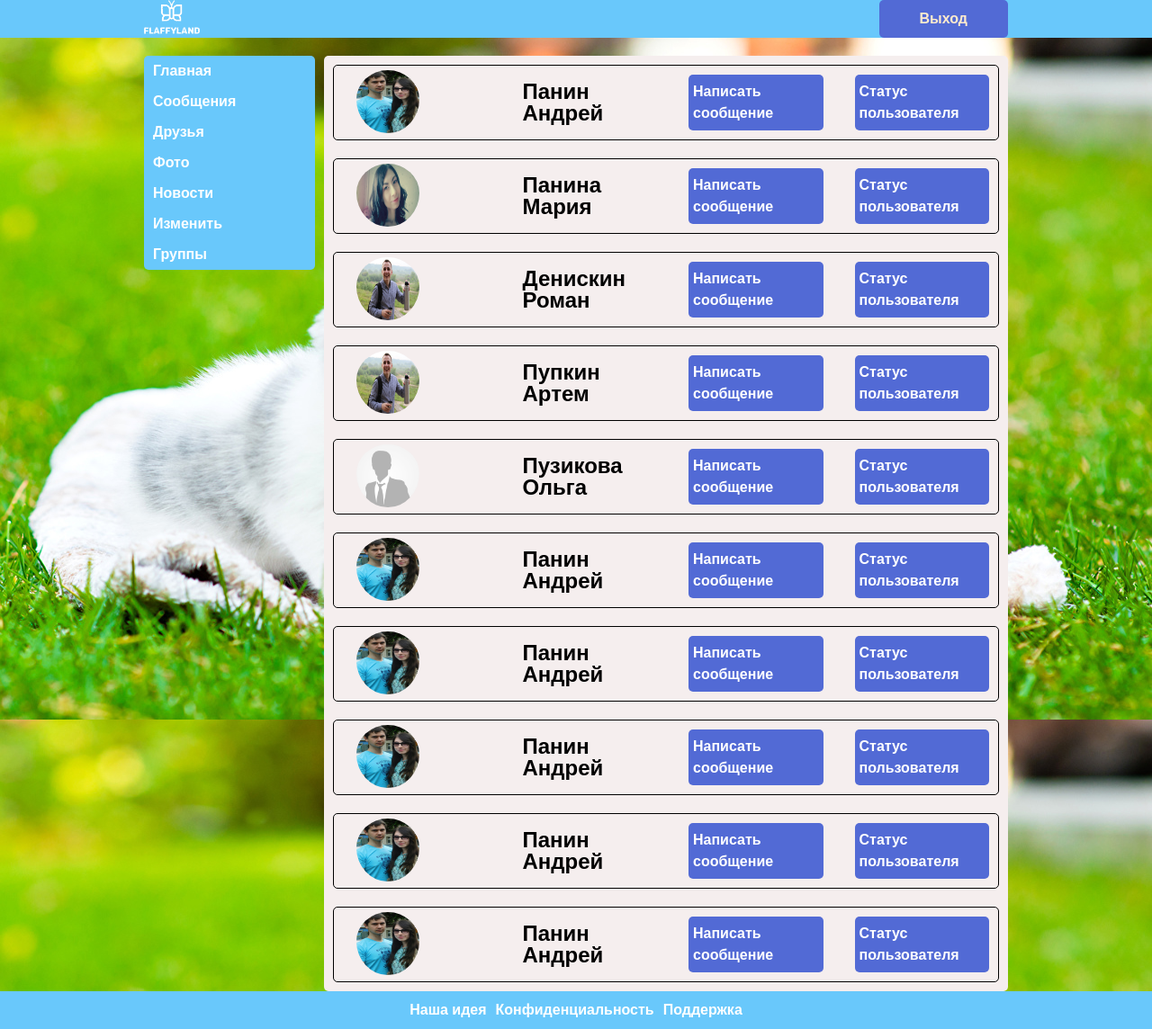
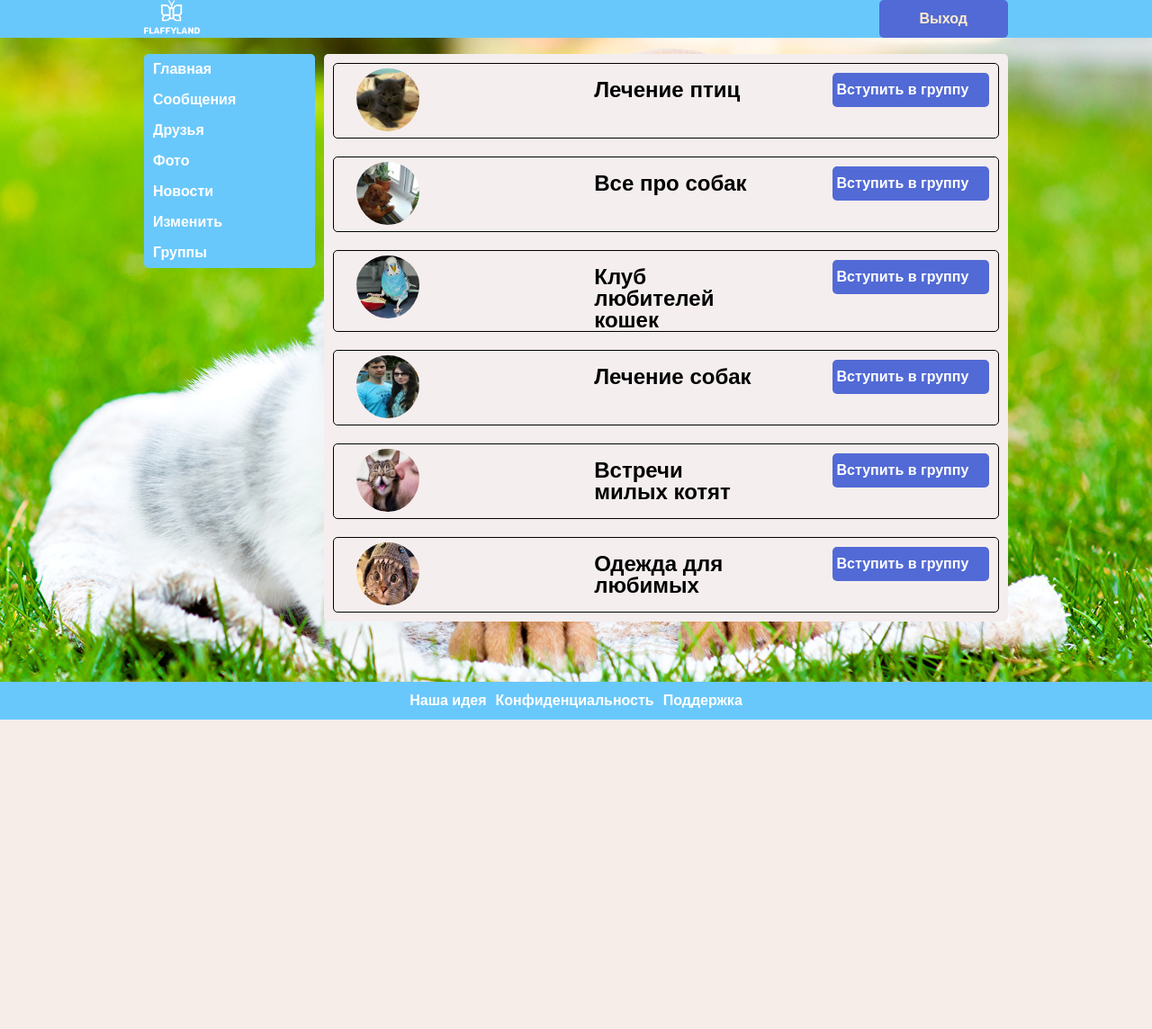
Before and after one commit to Bugaga159/animal-site, a PHP site: page /group_profile.html in a window 1280 px wide. Shown: the whole page at 90% size. After the commit the page ends 800 px from the top, so only its background shows below. Run offline with PHP 8.4, Linux system fonts and the light colour scheme.

Commit message:
стили и верстка предварительная

```diff
--- a/about company.html
+++ b/about company.html
@@ -1,6 +1,7 @@
 <!DOCTYPE html>
 <html lang="en">
 <head>
+    <meta http-equiv="Cache-Control" content="no-cache">
     <meta charset="UTF-8">
     <meta name="viewport" content="width=device-width, initial-scale=1.0">
     <meta http-equiv="X-UA-Compatible" content="ie=edge">
--- a/changes_profile.html
+++ b/changes_profile.html
@@ -1,6 +1,7 @@
 <!DOCTYPE html>
 <html lang="en">
 <head>
+    <meta http-equiv="Cache-Control" content="no-cache">
     <meta charset="UTF-8">
     <meta name="viewport" content="width=device-width, initial-scale=1.0">
     <meta http-equiv="X-UA-Compatible" content="ie=edge">
--- a/css/style.css
+++ b/css/style.css
@@ -5,20 +5,28 @@
 body {
     margin: 0;
     padding: 0;
-    height: 100px;
+    /* height: 100%; */
     font-family: "PT Sans Narrow", Arial, sans-serif;
     font-size: 16px;
     line-height: 24px;
     font-weight: 700;
 
     background-image: url(../img/main-page.jpg);
-    background-position: top center;
+    background-position: center center;
     background-repeat: no-repeat;
     background-attachment:fixed;
+    background-size: cover;
+    background-color: #464646;
     -moz-background-size: 100%; /* Firefox 3.6+ */
     -webkit-background-size: 100%; /* Safari 3.1+ и Chrome 4.0+ */
     -o-background-size: 100%; /* Opera 9.6+ */
     background-size: 100%; /* Современные браузеры */
+
+    display: -webkit-flex;
+    display: flex;
+    flex-direction: column;
+    min-height: 100vh; /* высота веб-страницы больше или равна высоте окна браузера */
+    /* margin: 0; */
 }
 a {
     text-decoration: none;
@@ -34,6 +42,9 @@ li {
     background-attachment:fixed;
     display: flex;
     justify-content: center;
+    position: fixed;
+    width: 100%;
+    top: 0;
 }
 .container {
     width: 960px;
@@ -59,12 +70,26 @@ li {
     background-color: #899ae4;
 }
 /*-------------------------------------MAIN INDEX----------------------------------------*/
-.main {
+main {
+    flex: 1; /* если содержимое body меньше высоты окна, то main будет растянут до нужной величины */
+
+    -ms-flex-preferred-size: auto;
     display: flex;
     justify-content: center;
     /* background-color: #ebebeb; */
+    margin-bottom: 20px;
+    margin-top: 40px;
+
+}
+main nav {
+    width: 20%;
+}
+
+/* main .container {
+    overflow: auto;
     min-height: 90vh;
-}
+
+} */
 .main__wrapper {
     display: flex;
     margin-top: 20px;
@@ -150,7 +175,7 @@ li {
 .registration__form {
     display: flex;
     justify-content: center;
-    min-height: 90vh;
+
 }
 .registration__form .container {
     display: flex;
@@ -206,7 +231,7 @@ li {
 .about__company {
     display: flex;
     justify-content: center;
-    min-height: 90vh;
+
 }
 .row {
     display: flex;
@@ -242,9 +267,7 @@ li {
 
 /*-------------------------------------PROFILE----------------------------------------*/
 
-.main__profile {
-    min-height: 90vh;
-}
+
 
 .main__profile .container {
     margin-top: 20px;
@@ -590,6 +613,7 @@ div#carousel {
 .news__profile {
     margin-top: 0;
     margin-left: 10px;
+    width: 80%;
 }
 
 .news__profile .news {
@@ -624,9 +648,6 @@ div#carousel {
     margin-bottom: 20px;
 }
 
-
-
-
 .change__list button {
 
  padding: 9px 0;
@@ -653,12 +674,14 @@ div#carousel {
     background-attachment:fixed;
     display: flex;
     justify-content: center;
+    width: 100%;
+    position: fixed;
+    bottom: 0;
+}
 
-}
 .footer__nav {
     display: flex;
     justify-content: center;
-
 }
 .footer__nav a{
     color: #fff;
--- a/friends.html
+++ b/friends.html
@@ -1,6 +1,7 @@
 <!DOCTYPE html>
 <html lang="en">
 <head>
+	<meta http-equiv="Cache-Control" content="no-cache">
     <meta charset="UTF-8">
     <meta name="viewport" content="width=device-width, initial-scale=1.0">
     <meta http-equiv="X-UA-Compatible" content="ie=edge">
--- a/group_profile.html
+++ b/group_profile.html
@@ -1,6 +1,7 @@
 <!DOCTYPE html>
 <html lang="en">
 <head>
+	<meta http-equiv="Cache-Control" content="no-cache">
     <meta charset="UTF-8">
     <meta name="viewport" content="width=device-width, initial-scale=1.0">
     <meta http-equiv="X-UA-Compatible" content="ie=edge">
@@ -41,90 +42,48 @@
                 		<ul>
                 			<li>
                 				<a href="">
-                					<img src="img/avatars/ava-i.jpg" alt="avatar">
+                					<img src="img/pets_avatar/1.jpg" alt="avatar">
                 				</a>
                 			</li>
                 			<li>
-                				<a class="friend__name" href="">Панин Андрей</a>
+                				<a class="friend__name" href="">Лечение птиц</a>
                 			</li>
                 			<li>
-                				<a class="friend__message" href="">Написать сообщение</a>
+                				<a class="friend__message" href="">Вступить в группу</a>
                 			</li>
-                			<li>
-                				<a class="friend__message" href="">Статус пользователя</a>
-                			</li>
+
                 		</ul>
                 	</div>
                 	<div class="friends__list">
 						<ul>
 							<li>
 								<a href="">
-                					<img src="img/avatars/masha.jpg" alt="avatar">
+									<img src="img/pets_avatar/3.jpg" alt="avatar">
 								</a>
 							</li>
 							<li>
-                				<a class="friend__name" href="">Панина Мария</a>
+								<a class="friend__name" href="">Все про собак</a>
 							</li>
 							<li>
-                				<a class="friend__message" href="">Написать сообщение</a>
+								<a class="friend__message" href="">Вступить в группу</a>
 							</li>
-                			<li>
-                				<a class="friend__message" href="">Статус пользователя</a>
-                			</li>
+
 						</ul>
 					</div>
 					<div class="friends__list">
 							<ul>
 								<li>
 									<a href="">
-                					<img src="img/avatars/roma.jpg" alt="avatar">
+										<img src="img/pets_avatar/2.jpg" alt="avatar">
 									</a>
 								</li>
 								<li>
-                				<a class="friend__name" href="">Денискин Роман</a>
+									<a class="friend__name" href="">Клуб любителей кошек</a>
 								</li>
 								<li>
-                				<a class="friend__message" href="">Написать сообщение</a>
+									<a class="friend__message" href="">Вступить в группу</a>
 								</li>
-                			<li>
-                				<a class="friend__message" href="">Статус пользователя</a>
-                			</li>
-                		</ul>
-                	</div>
-                	<div class="friends__list">
-                		<ul>
-                			<li>
-                				<a href="">
-                					<img src="img/avatars/roma.jpg" alt="avatar">
-                				</a>
-                			</li>
-                			<li>
-                				<a class="friend__name" href="">Пупкин Артем</a>
-                			</li>
-                			<li>
-                				<a class="friend__message" href="">Написать сообщение</a>
-                			</li>
-                			<li>
-                				<a class="friend__message" href="">Статус пользователя</a>
-                			</li>
-                		</ul>
-                	</div>
-                	<div class="friends__list">
-                		<ul>
-                			<li>
-                				<a href="">
-                					<img src="img/avatars/no_avatar.gif" alt="avatar">
-                				</a>
-                			</li>
-                			<li>
-                				<a class="friend__name" href="">Пузикова Ольга</a>
-                			</li>
-                			<li>
-                				<a class="friend__message" href="">Написать сообщение</a>
-                			</li>
-                			<li>
-                				<a class="friend__message" href="">Статус пользователя</a>
-                			</li>
+
 							</ul>
 					</div>
 					<div class="friends__list">
@@ -135,89 +94,46 @@
 								</a>
 							</li>
 							<li>
-                				<a class="friend__name" href="">Панин Андрей</a>
+								<a class="friend__name" href="">Лечение собак</a>
 							</li>
 							<li>
-                				<a class="friend__message" href="">Написать сообщение</a>
+								<a class="friend__message" href="">Вступить в группу</a>
 							</li>
-                			<li>
-                				<a class="friend__message" href="">Статус пользователя</a>
-                			</li>
+
 						</ul>
 					</div>
 					<div class="friends__list">
 						<ul>
 							<li>
 								<a href="">
-                					<img src="img/avatars/ava-i.jpg" alt="avatar">
+									<img src="img/about-2.jpg" alt="avatar">
 								</a>
 							</li>
 							<li>
-                				<a class="friend__name" href="">Панин Андрей</a>
+								<a class="friend__name" href="">Встречи милых котят</a>
 							</li>
 							<li>
-                				<a class="friend__message" href="">Написать сообщение</a>
+								<a class="friend__message" href="">Вступить в группу</a>
 							</li>
-                			<li>
-                				<a class="friend__message" href="">Статус пользователя</a>
-                			</li>
+
 						</ul>
 					</div>
 					<div class="friends__list">
 							<ul>
 								<li>
 									<a href="">
-                					<img src="img/avatars/ava-i.jpg" alt="avatar">
+										<img src="img/about-1.jpg" alt="avatar">
 									</a>
 								</li>
 								<li>
-                				<a class="friend__name" href="">Панин Андрей</a>
+									<a class="friend__name" href="">Одежда для любимых</a>
 								</li>
 								<li>
-                				<a class="friend__message" href="">Написать сообщение</a>
+									<a class="friend__message" href="">Вступить в группу</a>
 								</li>
-                			<li>
-                				<a class="friend__message" href="">Статус пользователя</a>
-                			</li>
+
 							</ul>
 					</div>
-                	<div class="friends__list">
-                		<ul>
-                			<li>
-                				<a href="">
-                					<img src="img/avatars/ava-i.jpg" alt="avatar">
-                				</a>
-                			</li>
-                			<li>
-                				<a class="friend__name" href="">Панин Андрей</a>
-                			</li>
-                			<li>
-                				<a class="friend__message" href="">Написать сообщение</a>
-                			</li>
-                			<li>
-                				<a class="friend__message" href="">Статус пользователя</a>
-                			</li>
-                		</ul>
-                	</div>
-                	<div class="friends__list">
-                		<ul>
-                			<li>
-                				<a href="">
-                					<img src="img/avatars/ava-i.jpg" alt="avatar">
-                				</a>
-                			</li>
-                			<li>
-                				<a class="friend__name" href="">Панин Андрей</a>
-                			</li>
-                			<li>
-                				<a class="friend__message" href="">Написать сообщение</a>
-                			</li>
-                			<li>
-                				<a class="friend__message" href="">Статус пользователя</a>
-                			</li>
-                		</ul>
-                	</div>
-
                 </section>
             </div>
         </div>
--- a/image_user.html
+++ b/image_user.html
@@ -1,6 +1,7 @@
 <!DOCTYPE html>
 <html lang="en">
 <head>
+    <meta http-equiv="Cache-Control" content="no-cache">
     <meta charset="UTF-8">
     <meta name="viewport" content="width=device-width, initial-scale=1.0">
     <meta http-equiv="X-UA-Compatible" content="ie=edge">
--- a/index.html
+++ b/index.html
@@ -1,6 +1,7 @@
 <!DOCTYPE html>
 <html lang="en">
 <head>
+    <meta http-equiv="Cache-Control" content="no-cache">
     <meta charset="UTF-8">
     <meta name="viewport" content="width=device-width, initial-scale=1.0">
     <meta http-equiv="X-UA-Compatible" content="ie=edge">
--- a/messages.html
+++ b/messages.html
@@ -1,6 +1,7 @@
 <!DOCTYPE html>
 <html lang="en">
 <head>
+    <meta http-equiv="Cache-Control" content="no-cache">
     <meta charset="UTF-8">
     <meta name="viewport" content="width=device-width, initial-scale=1.0">
     <meta http-equiv="X-UA-Compatible" content="ie=edge">
--- a/news_profile.html
+++ b/news_profile.html
@@ -1,6 +1,7 @@
 <!DOCTYPE html>
 <html lang="en">
 <head>
+    <meta http-equiv="Cache-Control" content="no-cache">
     <meta charset="UTF-8">
     <meta name="viewport" content="width=device-width, initial-scale=1.0">
     <meta http-equiv="X-UA-Compatible" content="ie=edge">
--- a/profile.html
+++ b/profile.html
@@ -1,6 +1,7 @@
 <!DOCTYPE html>
 <html lang="en">
 <head>
+    <meta http-equiv="Cache-Control" content="no-cache">
     <meta charset="UTF-8">
     <meta name="viewport" content="width=device-width, initial-scale=1.0">
     <meta http-equiv="X-UA-Compatible" content="ie=edge">
--- a/registration.html
+++ b/registration.html
@@ -1,6 +1,7 @@
 <!DOCTYPE html>
 <html lang="en">
 <head>
+    <meta http-equiv="Cache-Control" content="no-cache">
     <meta charset="UTF-8">
     <meta name="viewport" content="width=device-width, initial-scale=1.0">
     <meta http-equiv="X-UA-Compatible" content="ie=edge">
```
Also changed, not shown: .htaccess. Lines whose indentation alone changed are shown as unchanged.
